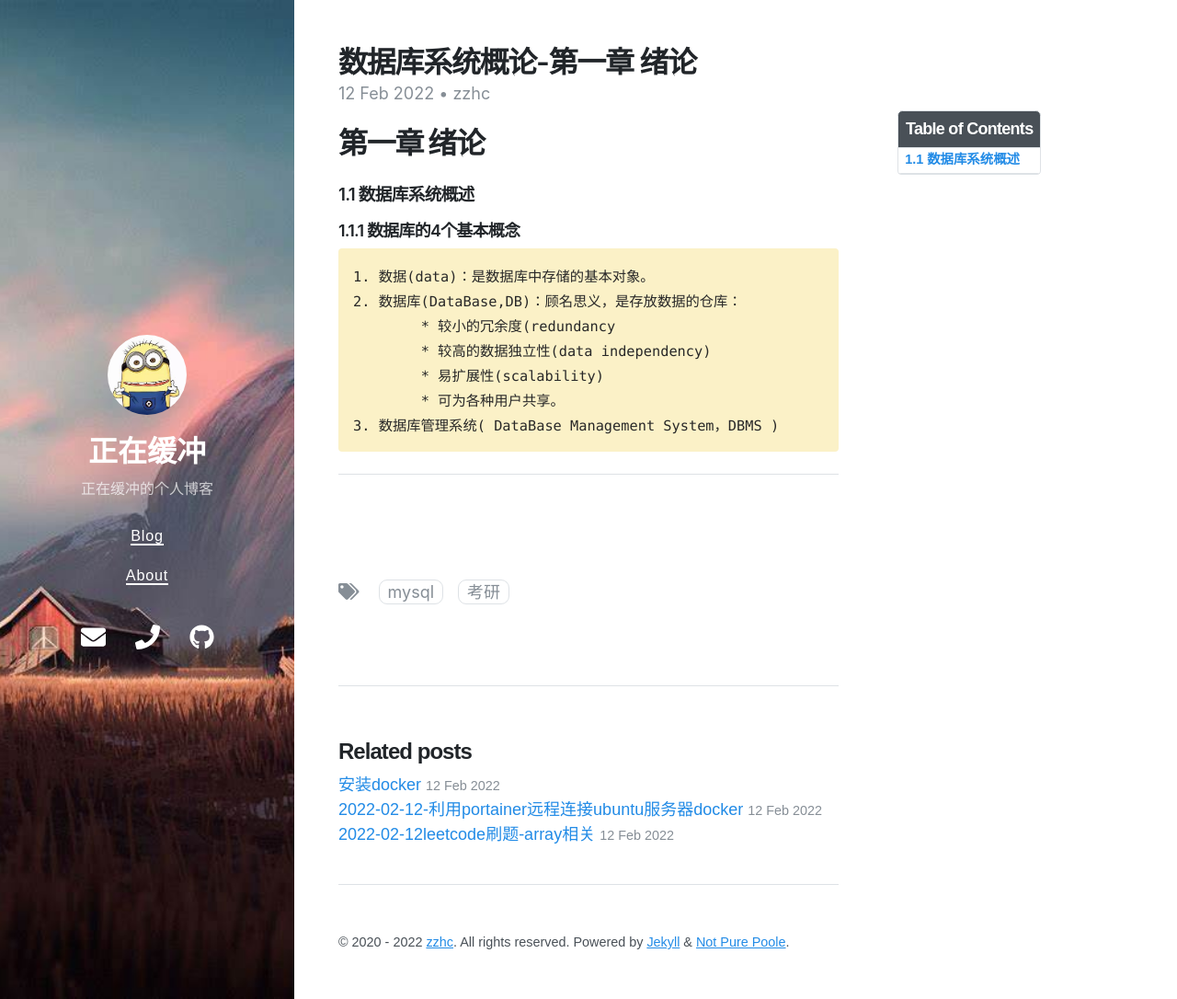
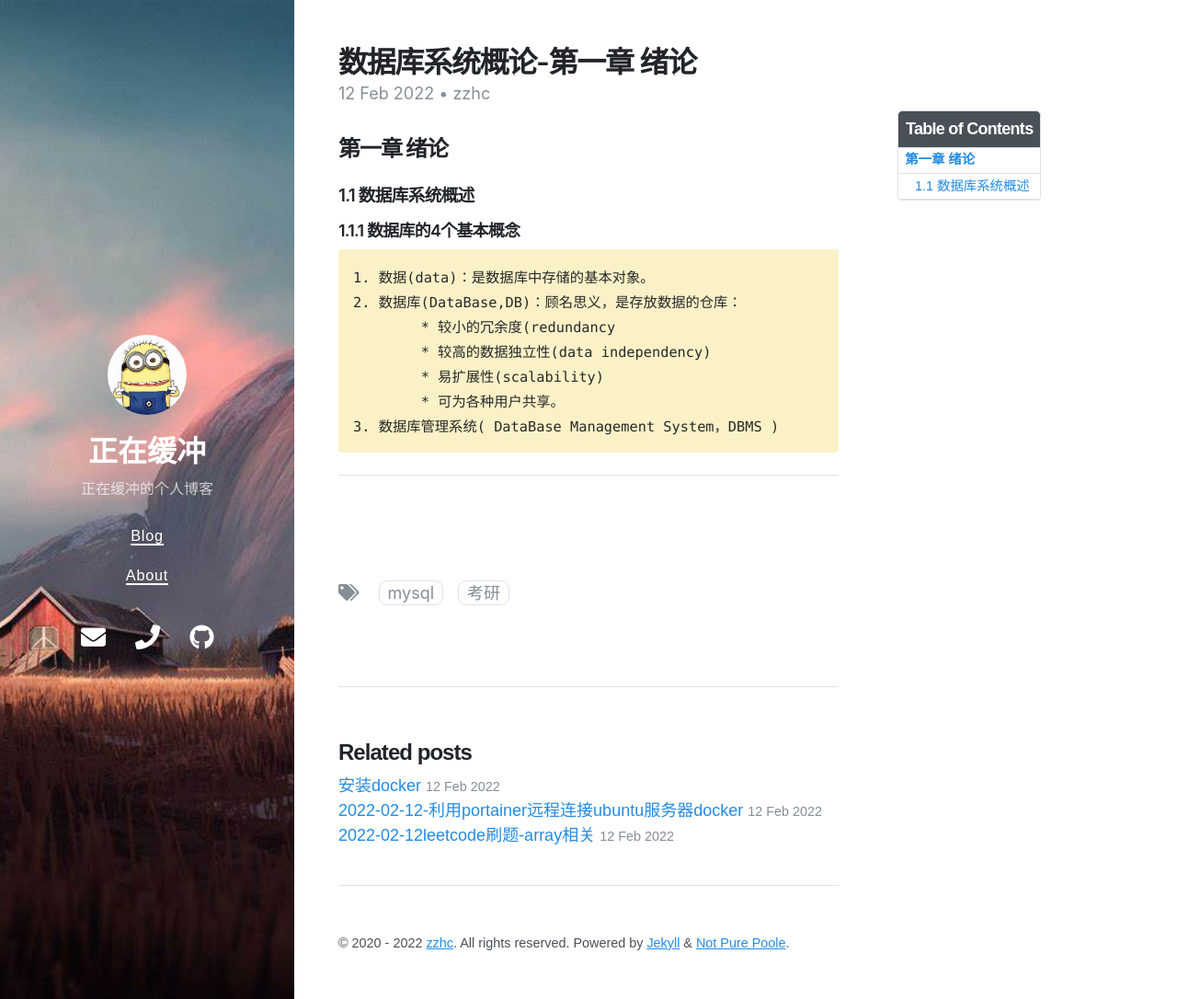
Before and after one commit to Zzhc3321/personal-blog.github.io, a Jekyll site: the page built from _posts/2022-02-12-数据库系统概论-绪论.md, in a window 1280 px wide and 1086 px high. Shown: the whole window at 92% size. Built offline with Jekyll 4.4.1, drawn with Linux system fonts in a browser that asks for light colours; nearby versions of some CDN libraries.

Commit message:
修改文件: _posts/2022-02-12-数据库系统概论-绪论.md

```diff
--- a/_posts/2022-02-12-数据库系统概论-绪论.md
+++ b/_posts/2022-02-12-数据库系统概论-绪论.md
@@ -8,7 +8,7 @@ math: true
 author: zzhc
 ---
 
-# **第一章 绪论**
+## **第一章 绪论**
 
 
 ### 1.1 数据库系统概述
```
